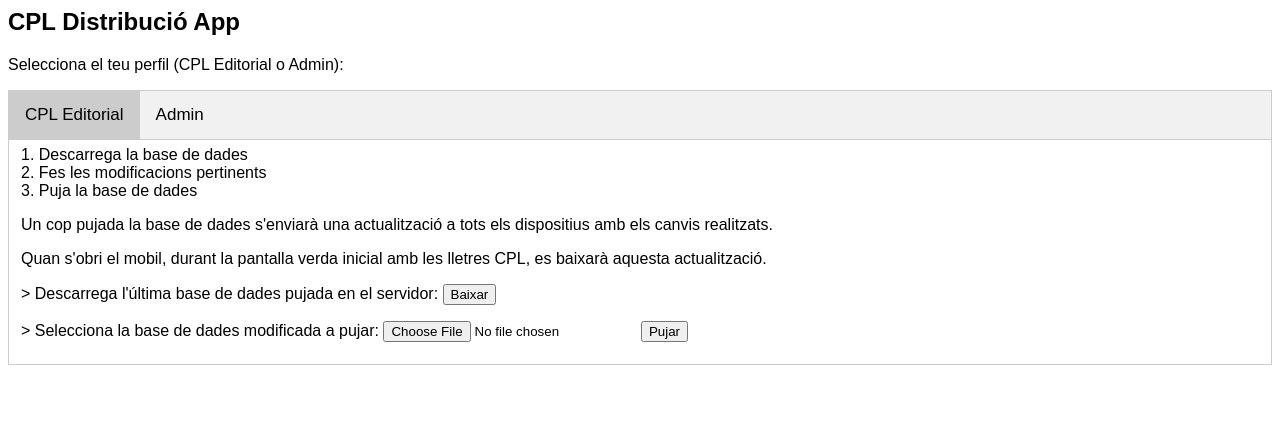
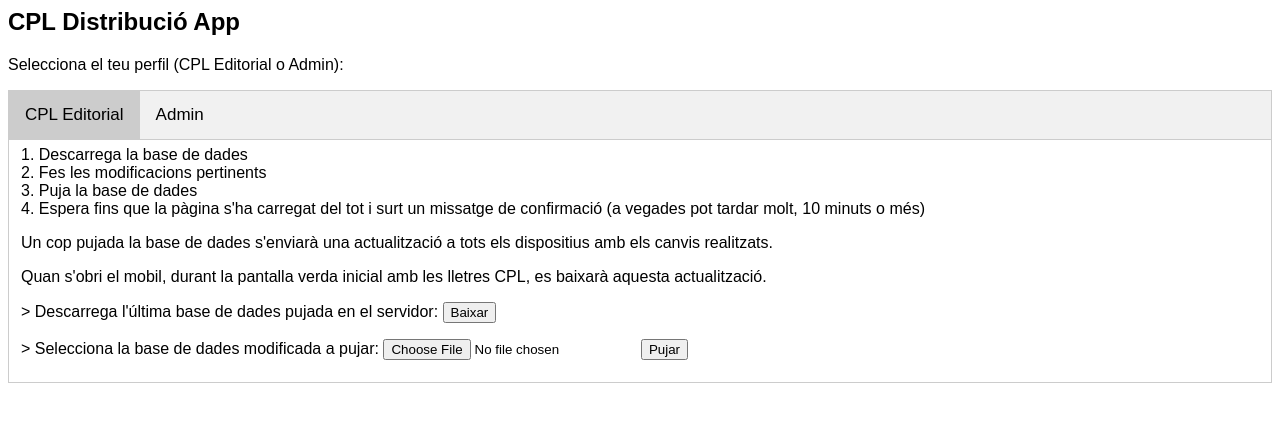
Before and after one commit to pausabe/deploy-cpl, a plain HTML site: page index.html in a window 1280 px wide. Both pictures are taken after a click on the button "CPL Editorial". Drawn offline with Linux system fonts and the light colour scheme.

Commit message:
Fixing some final things

```diff
--- a/index.html
+++ b/index.html
@@ -54,6 +54,7 @@
             <label>1. Descarrega la base de dades</label><br>
             <label>2. Fes les modificacions pertinents</label><br>
             <label>3. Puja la base de dades</label><br>
+            <label>4. Espera fins que la pàgina s'ha carregat del tot i surt un missatge de confirmació (a vegades pot tardar molt, 10 minuts o més)</label><br>
             <p>Un cop pujada la base de dades s'enviarà una actualització a tots els dispositius amb els canvis realitzats.</p>
             <p>Quan s'obri el mobil, durant la pantalla verda inicial amb les lletres CPL, es baixarà aquesta actualització.</p>
             <form action="/DownloadDatabaseFromProduction" method="GET">
@@ -113,7 +114,7 @@
         </div>
 
         <script>
-            function openTab(evt, cityName) {
+            function openTab(evt, tabName) {
                 var i, tabcontent, tablinks;
                 tabcontent = document.getElementsByClassName("tabcontent");
                 for (i = 0; i < tabcontent.length; i++) {
@@ -123,7 +124,7 @@
                 for (i = 0; i < tablinks.length; i++) {
                     tablinks[i].className = tablinks[i].className.replace(" active", "");
                 }
-                document.getElementById(cityName).style.display = "block";
+                document.getElementById(tabName).style.display = "block";
                 evt.currentTarget.className += " active";
             }
         </script>
```
Also changed, not shown: Services/DeployManagerService.js (+5 -4 lines), 2 other files.
